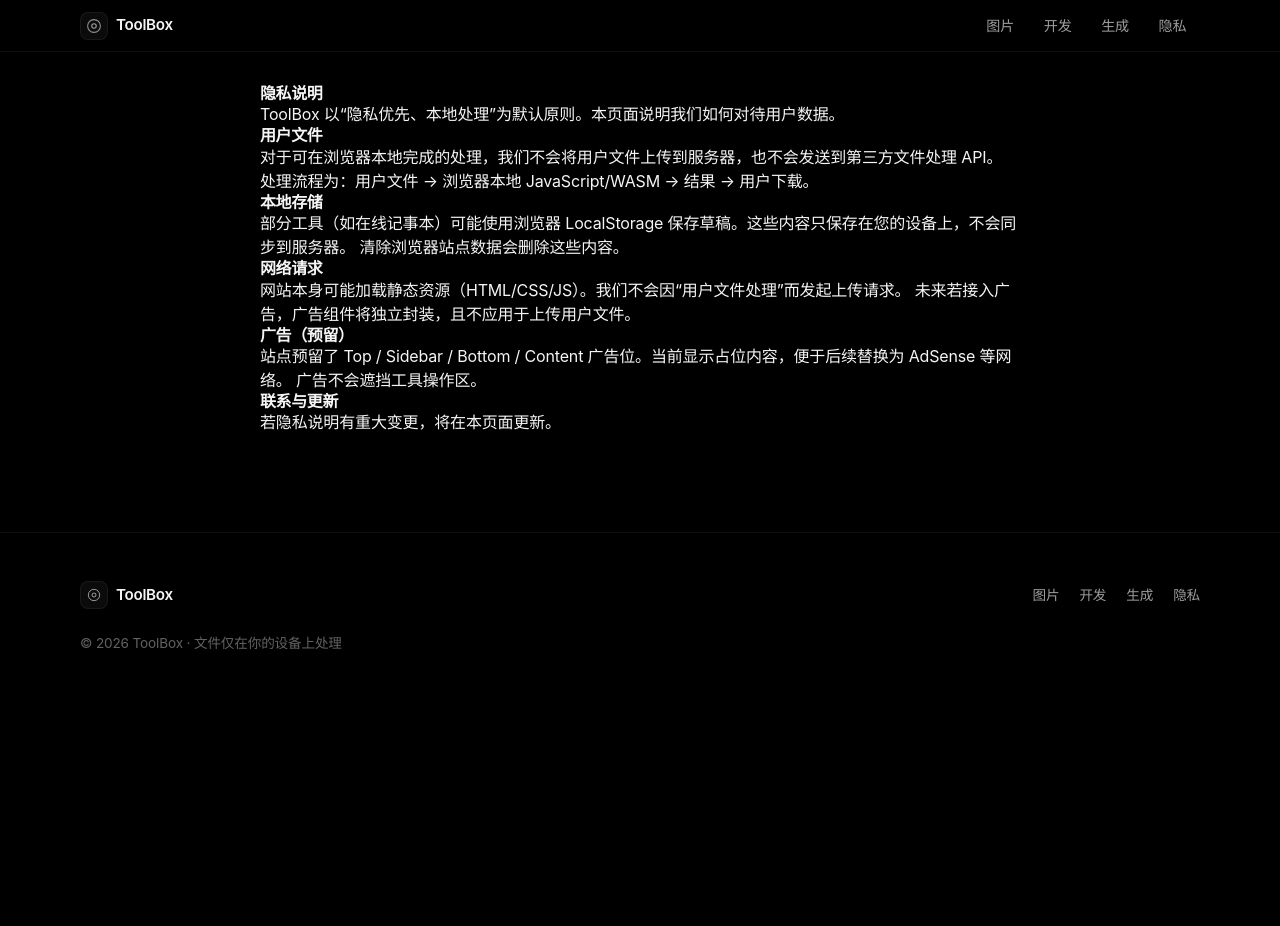
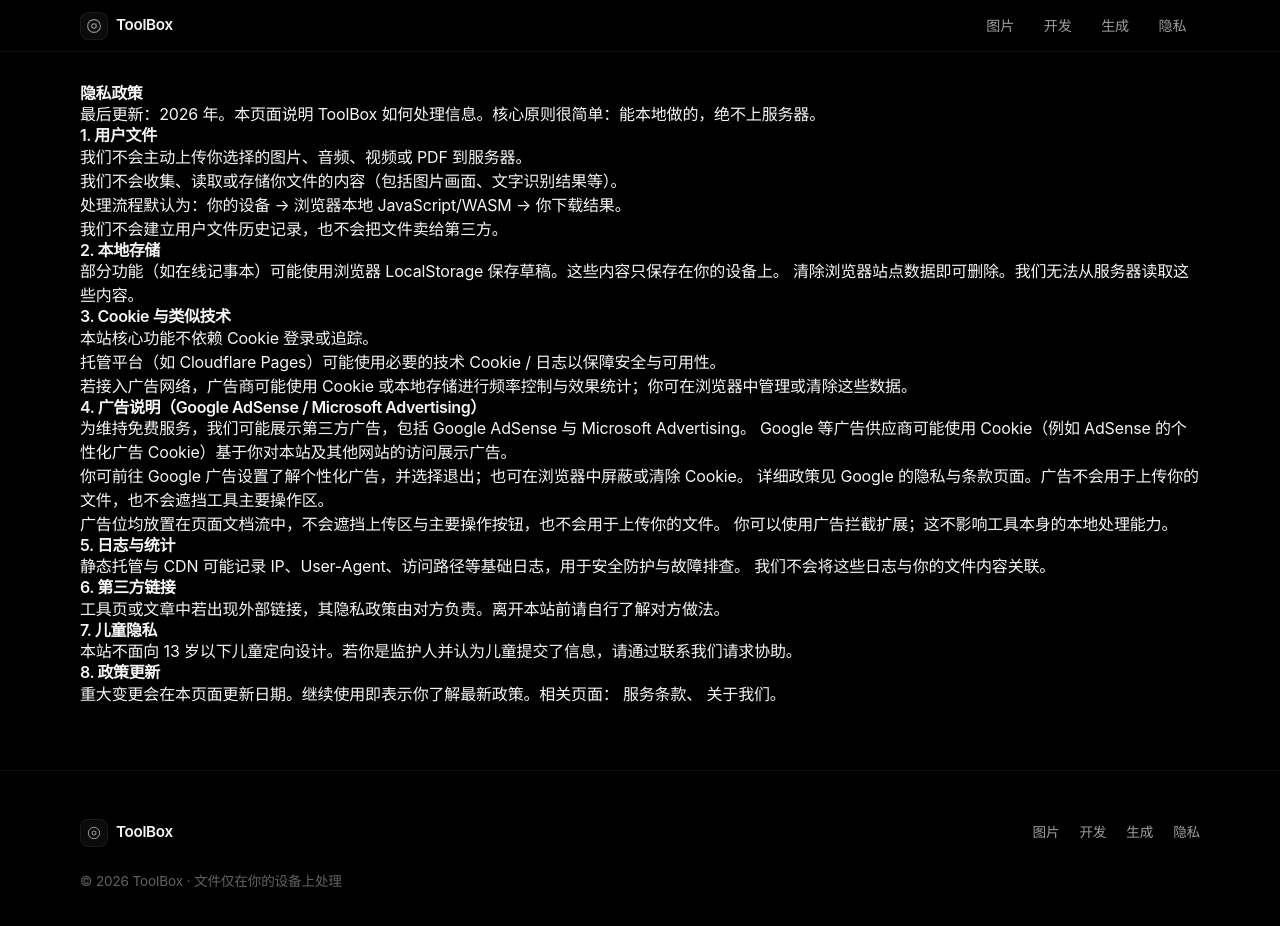
Before and after one commit to ccy54185-byte/toolbox, a Next.js app: page /privacy in a window 1280 px wide. Shown: the top 926 px of the page. Before the commit the page ends 800 px from the top, so only its background shows below. Built offline with nearby package versions, Linux system fonts and the light colour scheme.

Commit message:
docs: AdSense/SEO ops pages

```diff
--- a/src/app/privacy/page.tsx
+++ b/src/app/privacy/page.tsx
@@ -1,46 +1,96 @@
 import type { Metadata } from "next";
+import Link from "next/link";
 import { SITE } from "@/lib/categories";
 
 export const metadata: Metadata = {
-  title: "隐私说明",
-  description: `${SITE.name} 的隐私政策：文件本地处理，不上传用户文件。`,
+  title: "隐私政策",
+  description: `${SITE.name} 隐私政策：文件本地处理、不上传用户文件、Cookie 与广告说明。`,
   alternates: { canonical: "/privacy/" },
 };
 
 export default function PrivacyPage() {
   return (
-    <div className="container-app" style={{ padding: "2rem 0 3rem", maxWidth: 760 }}>
-      <h1 style={{ marginTop: 0 }}>隐私说明</h1>
-      <p style={{ color: "var(--text-muted)" }}>
-        {SITE.name} 以“隐私优先、本地处理”为默认原则。本页面说明我们如何对待用户数据。
+    <div className="tool-page legal-page">
+      <h1 className="legal-title">隐私政策</h1>
+      <p className="legal-lead">
+        最后更新：{new Date().getFullYear()} 年。本页面说明 {SITE.name} 如何处理信息。核心原则很简单：能本地做的，绝不上服务器。
       </p>
 
-      <h2>用户文件</h2>
+      <section className="legal-section">
+        <h2>1. 用户文件</h2>
+        <ul>
+          <li>我们不会主动上传你选择的图片、音频、视频或 PDF 到服务器。</li>
+          <li>我们不会收集、读取或存储你文件的内容（包括图片画面、文字识别结果等）。</li>
+          <li>处理流程默认为：你的设备 → 浏览器本地 JavaScript/WASM → 你下载结果。</li>
+          <li>我们不会建立用户文件历史记录，也不会把文件卖给第三方。</li>
+        </ul>
+      </section>
+
+      <section className="legal-section">
+        <h2>2. 本地存储</h2>
         <p>
-        对于可在浏览器本地完成的处理，我们不会将用户文件上传到服务器，也不会发送到第三方文件处理 API。
-        处理流程为：用户文件 → 浏览器本地 JavaScript/WASM → 结果 → 用户下载。
+          部分功能（如在线记事本）可能使用浏览器 LocalStorage 保存草稿。这些内容只保存在你的设备上。
+          清除浏览器站点数据即可删除。我们无法从服务器读取这些内容。
         </p>
+      </section>
 
-      <h2>本地存储</h2>
+      <section className="legal-section">
+        <h2>3. Cookie 与类似技术</h2>
+        <ul>
+          <li>本站核心功能不依赖 Cookie 登录或追踪。</li>
+          <li>托管平台（如 Cloudflare Pages）可能使用必要的技术 Cookie / 日志以保障安全与可用性。</li>
+          <li>若接入广告网络，广告商可能使用 Cookie 或本地存储进行频率控制与效果统计；你可在浏览器中管理或清除这些数据。</li>
+        </ul>
+      </section>
+
+      <section className="legal-section">
+        <h2>4. 广告说明（Google AdSense / Microsoft Advertising）</h2>
         <p>
-        部分工具（如在线记事本）可能使用浏览器 LocalStorage 保存草稿。这些内容只保存在您的设备上，不会同步到服务器。
-        清除浏览器站点数据会删除这些内容。
+          为维持免费服务，我们可能展示第三方广告，包括 Google AdSense 与 Microsoft Advertising。
+          Google 等广告供应商可能使用 Cookie（例如 AdSense 的个性化广告 Cookie）基于你对本站及其他网站的访问展示广告。
         </p>
+        <p>
+          你可前往 Google 广告设置了解个性化广告，并选择退出；也可在浏览器中屏蔽或清除 Cookie。
+          详细政策见 Google 的隐私与条款页面。广告不会用于上传你的文件，也不会遮挡工具主要操作区。
+        </p>
+        <p>
+          广告位均放置在页面文档流中，不会遮挡上传区与主要操作按钮，也不会用于上传你的文件。
+          你可以使用广告拦截扩展；这不影响工具本身的本地处理能力。
+        </p>
+      </section>
 
-      <h2>网络请求</h2>
+      <section className="legal-section">
+        <h2>5. 日志与统计</h2>
         <p>
-        网站本身可能加载静态资源（HTML/CSS/JS）。我们不会因“用户文件处理”而发起上传请求。
-        未来若接入广告，广告组件将独立封装，且不应用于上传用户文件。
+          静态托管与 CDN 可能记录 IP、User-Agent、访问路径等基础日志，用于安全防护与故障排查。
+          我们不会将这些日志与你的文件内容关联。
         </p>
+      </section>
 
-      <h2>广告（预留）</h2>
+      <section className="legal-section">
+        <h2>6. 第三方链接</h2>
+        <p>工具页或文章中若出现外部链接，其隐私政策由对方负责。离开本站前请自行了解对方做法。</p>
+      </section>
+
+      <section className="legal-section">
+        <h2>7. 儿童隐私</h2>
+        <p>本站不面向 13 岁以下儿童定向设计。若你是监护人并认为儿童提交了信息，请通过联系我们请求协助。</p>
+      </section>
+
+      <section className="legal-section">
+        <h2>8. 政策更新</h2>
         <p>
-        站点预留了 Top / Sidebar / Bottom / Content 广告位。当前显示占位内容，便于后续替换为 AdSense 等网络。
-        广告不会遮挡工具操作区。
+          重大变更会在本页面更新日期。继续使用即表示你了解最新政策。相关页面：{" "}
+          <Link href="/terms/" className="legal-link">
+            服务条款
+          </Link>
+          、{" "}
+          <Link href="/about/" className="legal-link">
+            关于我们
+          </Link>
+          。
         </p>
-
-      <h2>联系与更新</h2>
-      <p>若隐私说明有重大变更，将在本页面更新。</p>
+      </section>
     </div>
   );
 }
```
Lines whose indentation alone changed are shown as unchanged.
